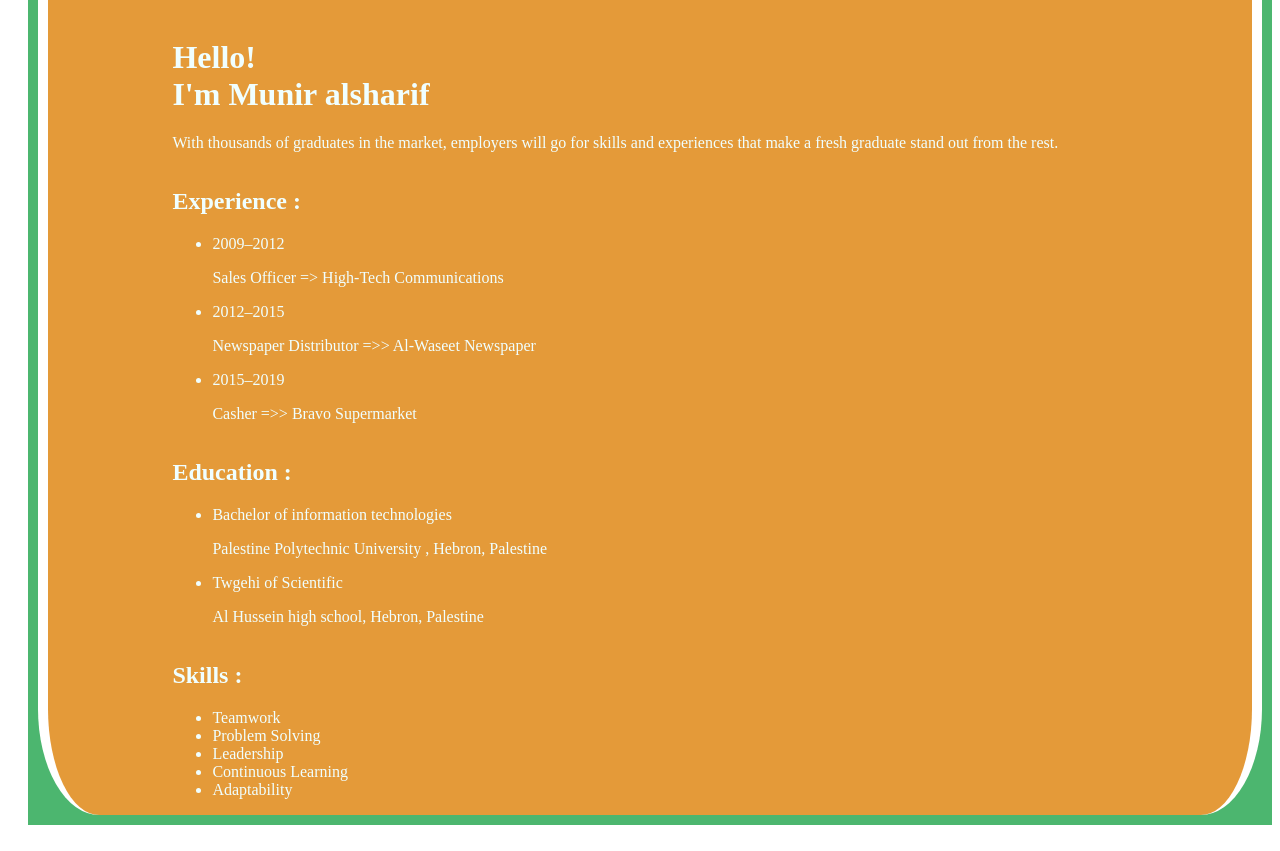
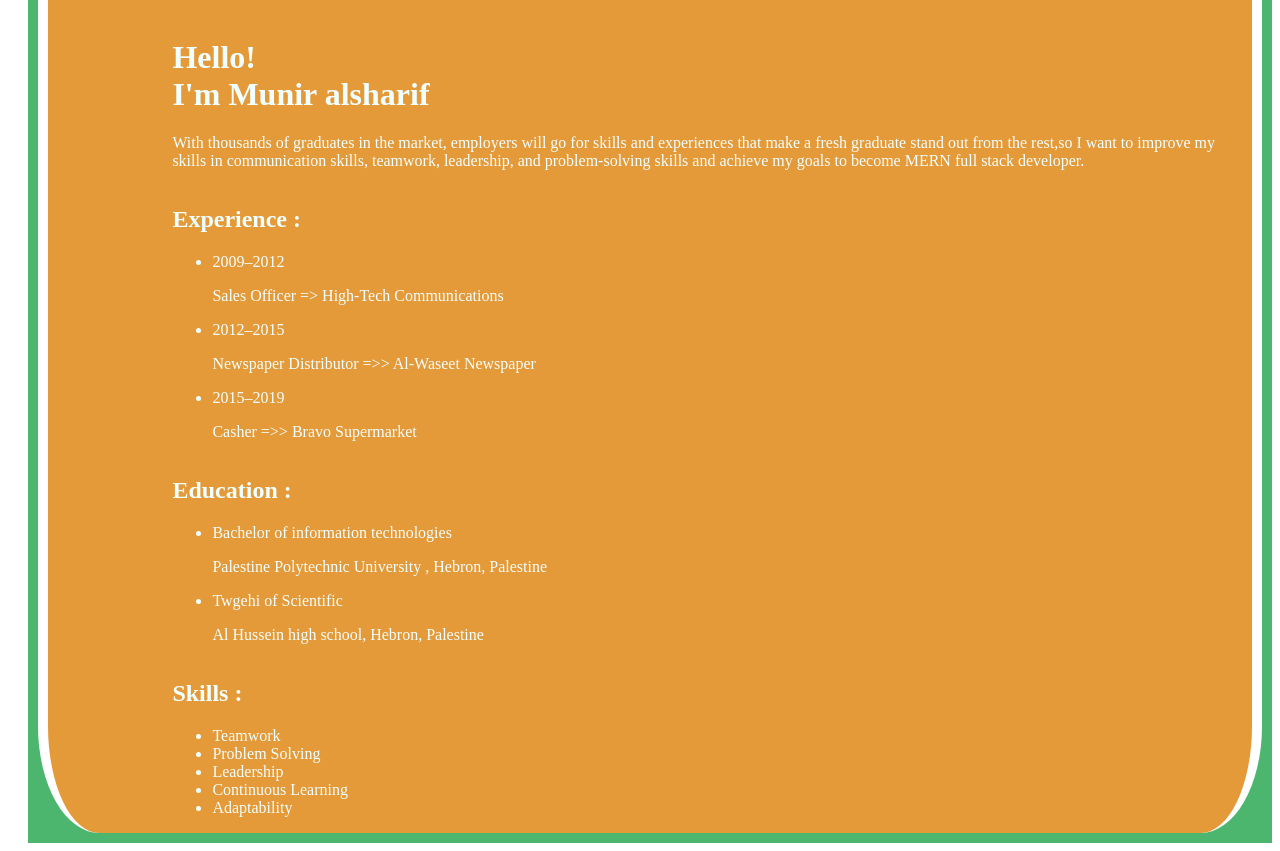
Before and after one commit to Muniralsharif/-hello-world-, a plain HTML site: page cv website/cv.html in a window 1280 px wide. Shown: the part 2120-2971 px from the top of the page. Drawn offline with Linux system fonts and the light colour scheme.

Commit message:
Update cv.html

```diff
--- a/cv website/cv.html
+++ b/cv website/cv.html
@@ -44,7 +44,7 @@
             </div>
             <hr>
     <h1>  Hello!<br>I'm Munir alsharif</h1>
-<p>With thousands of graduates in the market, employers will go for skills and experiences that make a fresh graduate stand out from the rest.
+<p>With thousands of graduates in the market, employers will go for skills and experiences that make a fresh graduate stand out from the rest,so I want to improve my skills in communication skills, teamwork, leadership, and problem-solving skills and achieve my goals to become MERN full stack developer.
 </p>
 <div class="skills">
     <div class="section_1">
```
